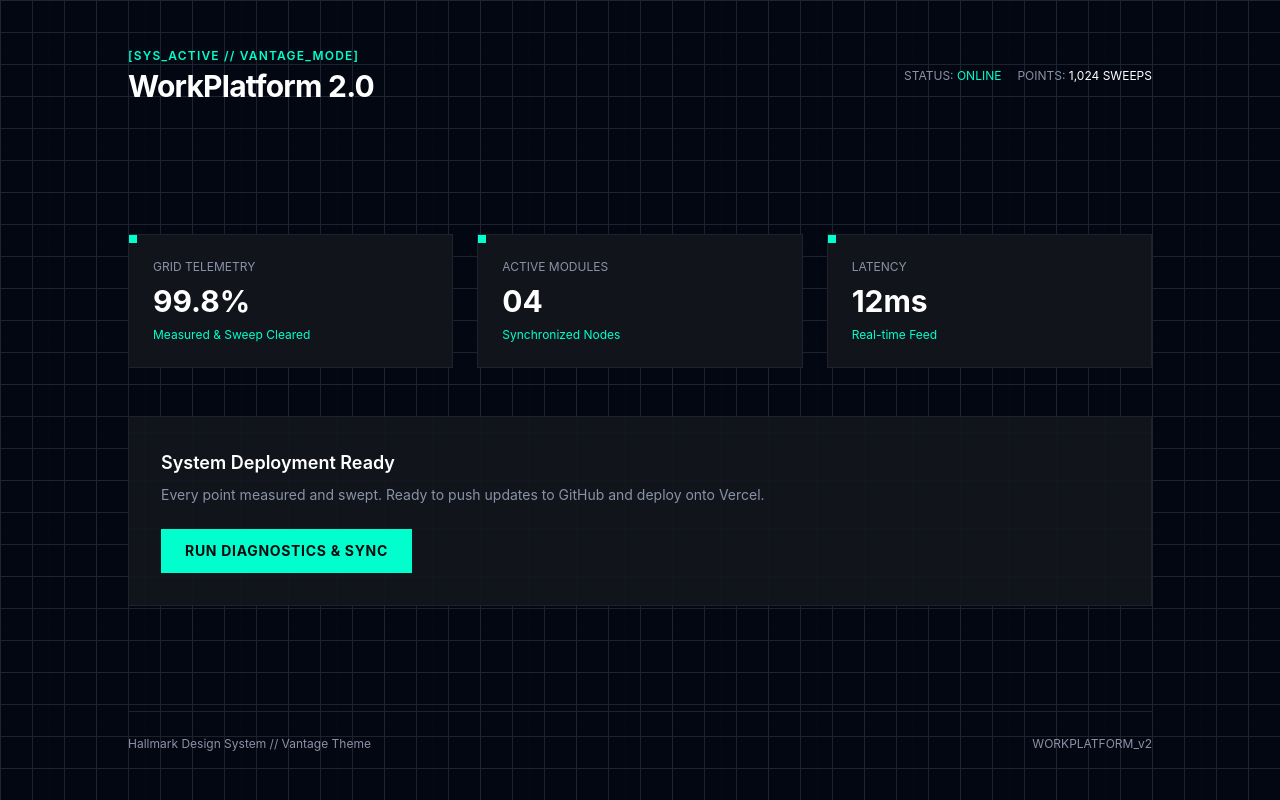
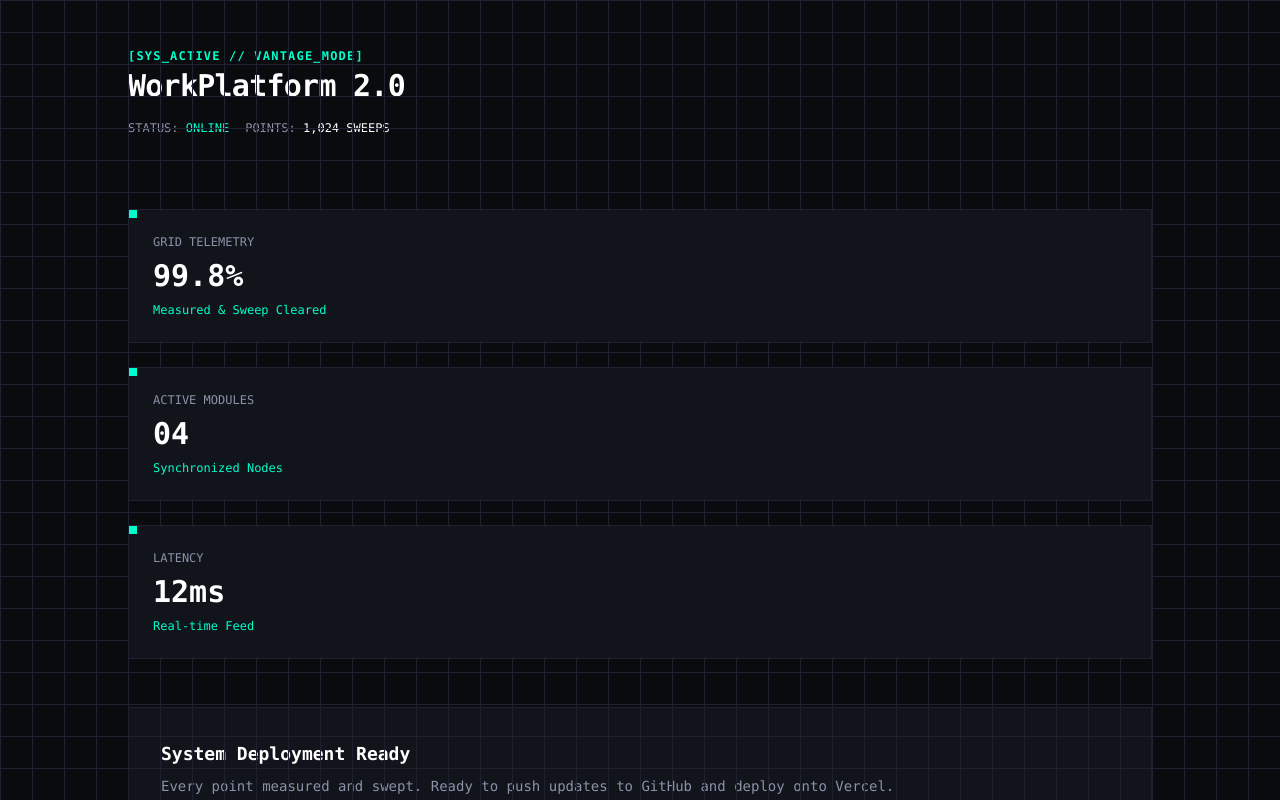
Before and after one commit to pennypenny135-coder/workplatform2, a React (Vite) app: page / in a window 1280 px wide. Shown: the top 800 px of the page. Built offline with nearby package versions, Linux system fonts and the light colour scheme.

Commit message:
update index.css with vantage theme

```diff
--- a/src/index.css
+++ b/src/index.css
@@ -1,26 +1,27 @@
-@import "tailwindcss";
+@tailwind base;
+@tailwind components;
+@tailwind utilities;
 
-/* Dark mode — cyber-feel dark theme */
+/* Vantage 專屬工業網格與深色主題 */
 :root {
   color-scheme: dark;
 }
 
-/* Apply dark background to html and body */
 html, body {
-  background-color: #030712;
-  color: #f9fafb;
-  font-family: -apple-system, BlinkMacSystemFont, 'Segoe UI', sans-serif;
+  background-color: #0a0b0e;
+  color: #e2e8f0;
+  font-family: ui-monospace, SFMono-Regular, Menlo, Monaco, Consolas, monospace;
 }
 
-/* Subtle grid overlay for cyber feel */
+/* Vantage 經典掃描網格底紋 */
 body::before {
-  content: '';
+  content: "";
   position: fixed;
   inset: 0;
   background-image:
-    linear-gradient(rgba(6, 182, 212, 0.02) 1px, transparent 1px),
-    linear-gradient(90deg, rgba(6, 182, 212, 0.02) 1px, transparent 1px);
-  background-size: 48px 48px;
+    linear-gradient(to right, #1e2230 1px, transparent 1px),
+    linear-gradient(to bottom, #1e2230 1px, transparent 1px);
+  background-size: 32px 32px;
   pointer-events: none;
   z-index: 0;
 }
@@ -29,87 +30,3 @@ body::before {
   position: relative;
   z-index: 1;
 }
-
-* {
-  -webkit-tap-highlight-color: transparent;
-}
-
-/* Scrollbar */
-::-webkit-scrollbar {
-  width: 6px;
-  height: 6px;
-}
-::-webkit-scrollbar-track {
-  background: transparent;
-}
-::-webkit-scrollbar-thumb {
-  background: #374151;
-  border-radius: 3px;
-}
-::-webkit-scrollbar-thumb:hover {
-  background: #4b5563;
-}
-
-/* Hide scrollbar but keep functional */
-.hide-scrollbar::-webkit-scrollbar {
-  display: none;
-}
-.hide-scrollbar {
-  -ms-overflow-style: none;
-  scrollbar-width: none;
-}
-
-/* Toast animation */
-@keyframes slide-up {
-  from {
-    opacity: 0;
-    transform: translateY(12px);
-  }
-  to {
-    opacity: 1;
-    transform: translateY(0);
-  }
-}
-
-.animate-slide-up {
-  animation: slide-up 0.2s ease-out;
-}
-
-/* Safe area for iOS */
-.safe-area-pb {
-  padding-bottom: env(safe-area-inset-bottom, 0);
-}
-
-/* Calendar event chip that spans multiple days */
-.event-multiday-start {
-  border-radius: 4px 0 0 4px;
-}
-.event-multiday-end {
-  border-radius: 0 4px 4px 0;
-}
-.event-multiday-middle {
-  border-radius: 0;
-}
-
-/* Prose-like note content */
-.note-content {
-  line-height: 1.6;
-  white-space: pre-wrap;
-}
-
-/* Focus styles */
-:focus-visible {
-  outline: 2px solid #06b6d4;
-  outline-offset: 2px;
-}
-
-/* Smooth transitions */
-* {
-  transition-property: color, background-color, border-color;
-  transition-duration: 150ms;
-  transition-timing-function: cubic-bezier(0.4, 0, 0.2, 1);
-}
-
-button, a, input, select, textarea {
-  transition: all 150ms;
-}
```
